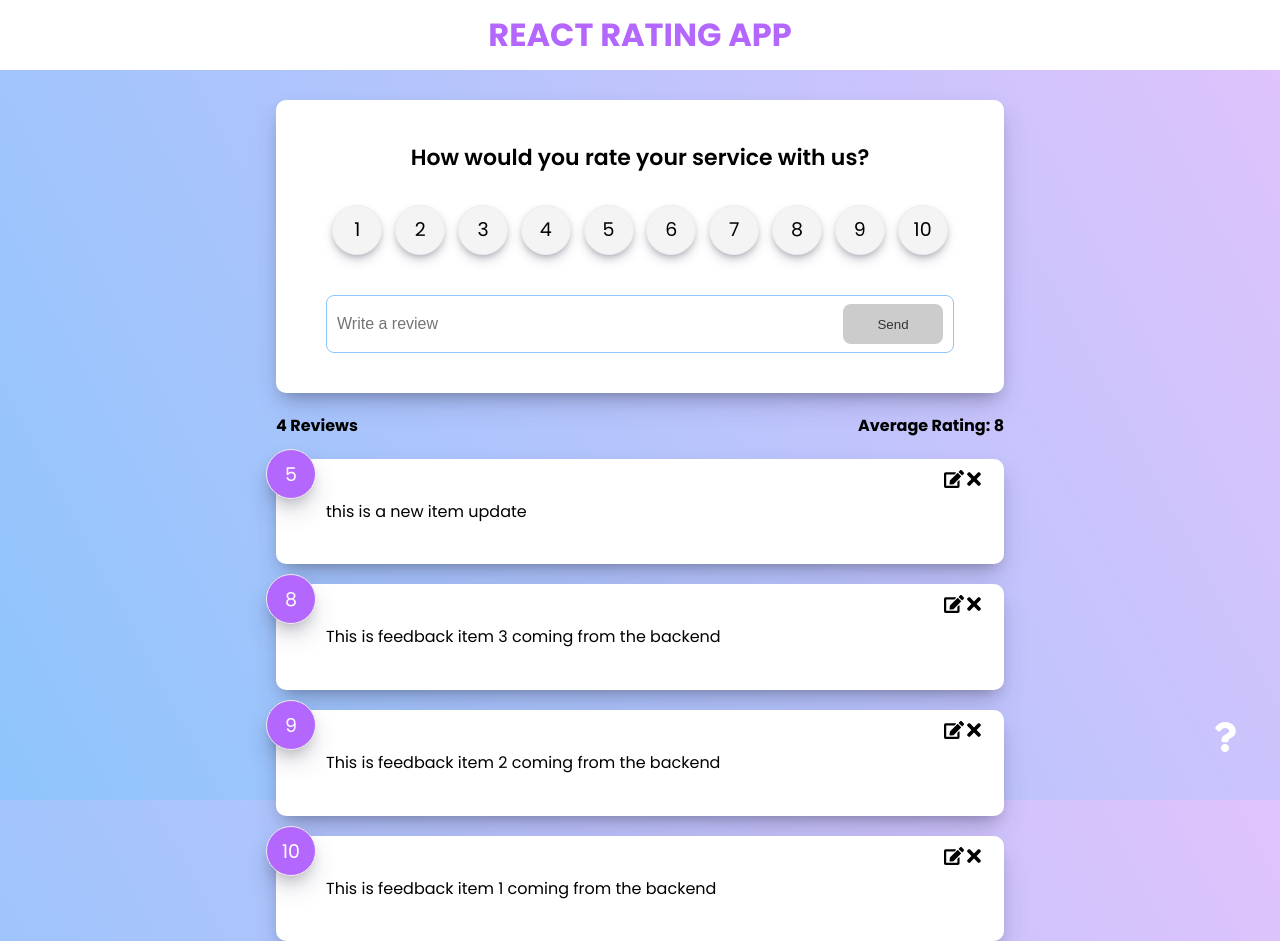
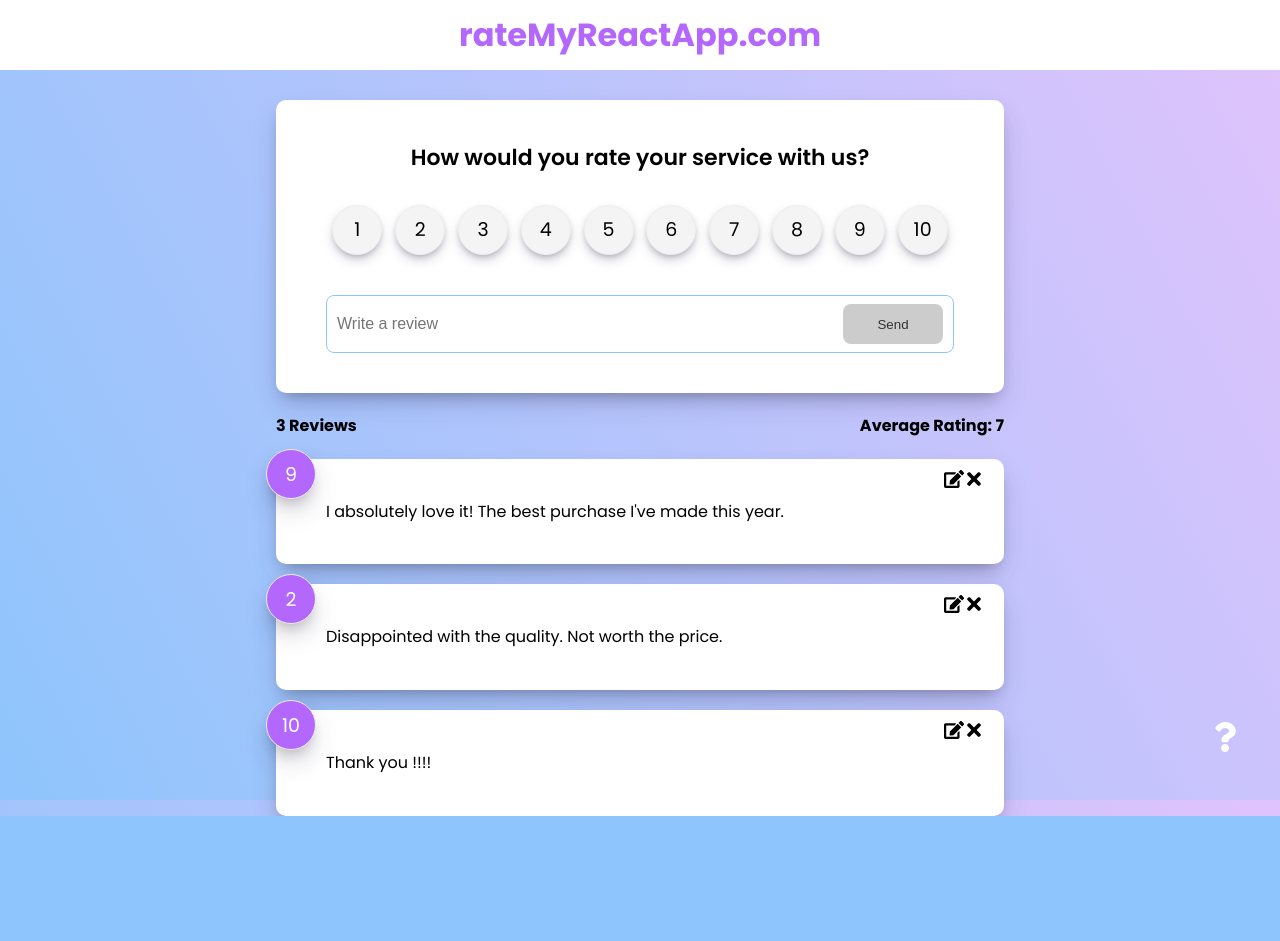
Before and after one commit to Uzafar90/React_Learning_Project_1, a React (Create React App) app: page / in a window 1280 px wide. After the commit the page ends 816 px from the top, so only its background shows below. Built offline with nearby package versions, Linux system fonts and the light colour scheme; data requests are answered from the project's data file.

Commit message:
Final push

```diff
--- a/db.json
+++ b/db.json
@@ -1,24 +1,19 @@
 {
   "feedback": [
     {
-      "id": 1,
+      "text": "Thank you !!!!",
       "rating": 10,
-      "text": "This is feedback item 1 coming from the backend"
+      "id": 1
     },
     {
       "id": 2,
-      "rating": 9,
-      "text": "This is feedback item 2 coming from the backend"
+      "rating": 2,
+      "text": "Disappointed with the quality. Not worth the price."
     },
     {
       "id": 3,
-      "rating": 8,
-      "text": "This is feedback item 3 coming from the backend"
-    },
-    {
-      "text": "this is a new item update",
-      "rating": 5,
-      "id": 4
+      "rating": 9,
+      "text": "I absolutely love it! The best purchase I've made this year."
     }
   ]
 }
--- a/src/components/Header.jsx
+++ b/src/components/Header.jsx
@@ -15,7 +15,7 @@ const Header = ({ text, bgColor, textColor }) => {
 };
 
 Header.defaultProps = {
-	text: 'REACT RATING APP',
+	text: 'rateMyReactApp.com',
 	bgColor: '#fff',
 	textColor: '#b467fc'
 };
--- a/src/components/shared/Card.jsx
+++ b/src/components/shared/Card.jsx
@@ -1,8 +1,6 @@
 import PropTypes from 'prop-types';
 
 function Card({ children, reverse }) {
-	// return <div className={`card ${reverse && 'reverse'}`}>{children}</div>;
-
 	return (
 		<div
 			className="card"
```
